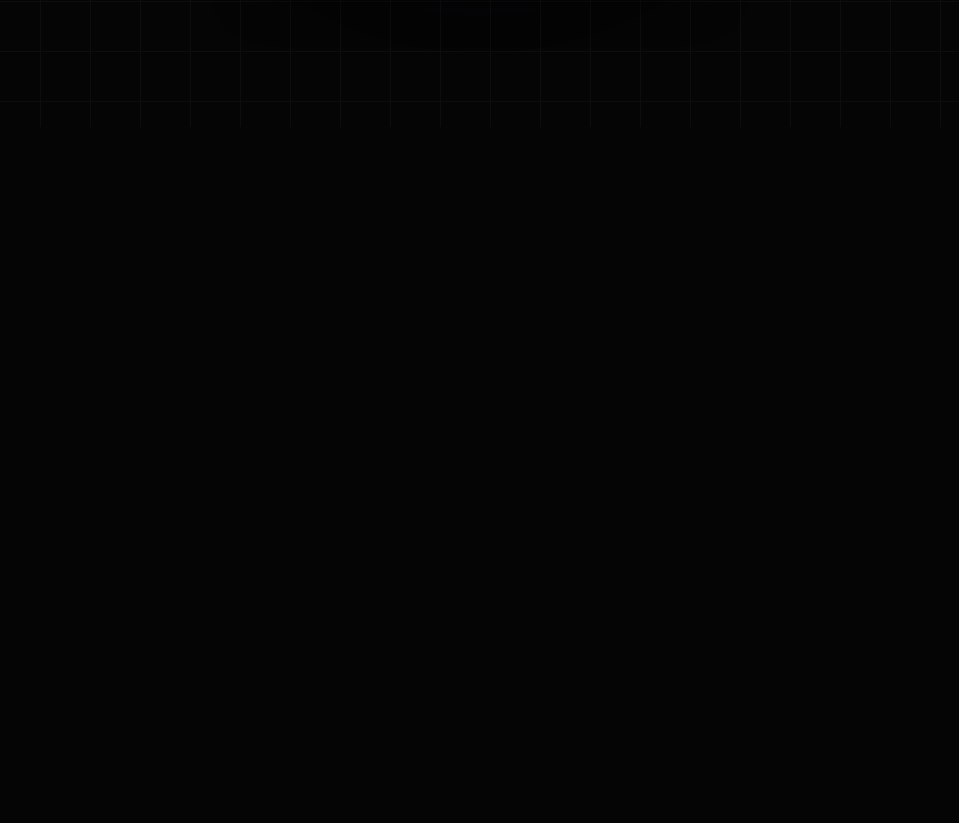
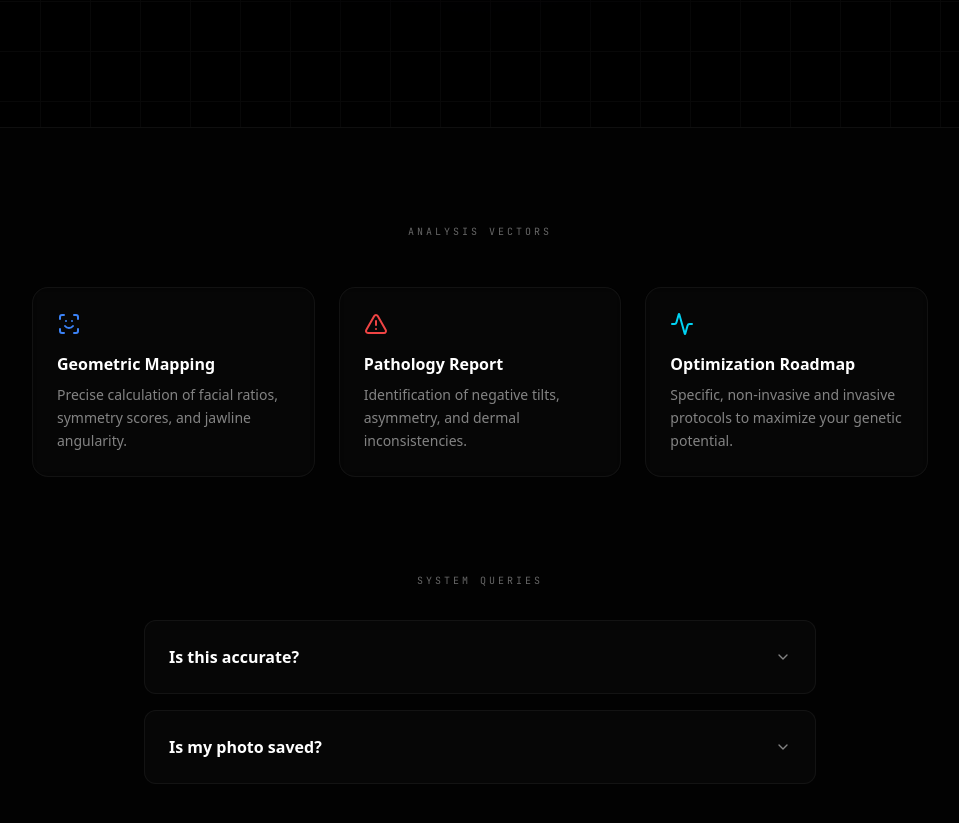
Before and after one commit to bennydaking/aurascan-mvp, a Next.js app: page / in a window 1280 px wide. Shown: the part 749-1572 px from the top of the page, without its empty margins (160-1119 px from the left). Before the commit the page ends 876 px from the top, so only its background shows below. Built offline with nearby package versions, Linux system fonts and the light colour scheme.

Commit message:
feat: implemented V2 Dossier and Protocol upgrades

```diff
--- a/package.json
+++ b/package.json
@@ -15,6 +15,7 @@
     "next": "16.1.6",
     "react": "19.2.3",
     "react-dom": "19.2.3",
+    "recharts": "^3.7.0",
     "tailwind-merge": "^3.5.0"
   },
   "devDependencies": {
--- a/src/app/page.tsx
+++ b/src/app/page.tsx
@@ -1,7 +1,7 @@
 "use client";
 
 import { useState, useRef, ChangeEvent } from "react";
-import { Upload } from "lucide-react";
+import { Upload, ScanFace, AlertTriangle, Activity, ChevronDown } from "lucide-react";
 import { ScannerOverlay } from "@/components/ScannerOverlay";
 import { ResultsPaywall } from "@/components/ResultsPaywall";
 import { BiometricReport } from "@/components/BiometricReport";
@@ -86,7 +86,9 @@ export default function Home() {
   };
 
   return (
-    <main className="min-h-screen relative flex flex-col items-center justify-center p-6 md:p-24 overflow-hidden selection:bg-medical-blue selection:text-white">
+    <main className="min-h-screen relative flex flex-col bg-black overflow-y-auto selection:bg-medical-blue selection:text-white">
+
+      <section className="relative w-full min-h-screen flex flex-col items-center justify-center p-6 md:p-24 overflow-hidden">
 
         {/* Background Grid Pattern */}
         <div className="absolute inset-0 pointer-events-none opacity-[0.03] z-0"
@@ -198,6 +200,59 @@ export default function Home() {
 
         </div>
 
+      </section>
+
+      {/* The Protocol Section - Only visible in idle state for clean UX */}
+      {appState === "idle" && (
+        <section className="w-full bg-[#020202] border-t border-white/5 py-24 px-6 relative z-20">
+          <div className="max-w-4xl mx-auto">
+            <h2 className="text-[10px] font-mono tracking-[0.3em] text-white/40 uppercase text-center mb-12">Analysis Vectors</h2>
+
+            <div className="grid md:grid-cols-3 gap-6 mb-24">
+              <div className="p-6 rounded-2xl border border-white/5 bg-white/[0.02] backdrop-blur-sm hover:border-white/10 transition-colors">
+                <ScanFace className="w-6 h-6 text-medical-blue mb-4" />
+                <h3 className="text-white font-bold mb-2">Geometric Mapping</h3>
+                <p className="text-sm text-white/50 leading-relaxed">Precise calculation of facial ratios, symmetry scores, and jawline angularity.</p>
+              </div>
+              <div className="p-6 rounded-2xl border border-white/5 bg-white/[0.02] backdrop-blur-sm hover:border-white/10 transition-colors">
+                <AlertTriangle className="w-6 h-6 text-warning-red mb-4" />
+                <h3 className="text-white font-bold mb-2">Pathology Report</h3>
+                <p className="text-sm text-white/50 leading-relaxed">Identification of negative tilts, asymmetry, and dermal inconsistencies.</p>
+              </div>
+              <div className="p-6 rounded-2xl border border-white/5 bg-white/[0.02] backdrop-blur-sm hover:border-white/10 transition-colors">
+                <Activity className="w-6 h-6 text-cyan-400 mb-4" />
+                <h3 className="text-white font-bold mb-2">Optimization Roadmap</h3>
+                <p className="text-sm text-white/50 leading-relaxed">Specific, non-invasive and invasive protocols to maximize your genetic potential.</p>
+              </div>
+            </div>
+
+            <div className="max-w-2xl mx-auto">
+              <h2 className="text-[10px] font-mono tracking-[0.3em] text-white/40 uppercase text-center mb-8">System Queries</h2>
+              <div className="space-y-4">
+                <details className="group border border-white/5 bg-white/[0.02] rounded-xl overflow-hidden cursor-pointer">
+                  <summary className="p-6 font-bold text-white flex justify-between items-center list-none [&::-webkit-details-marker]:hidden">
+                    Is this accurate?
+                    <ChevronDown className="w-4 h-4 text-white/50 group-open:rotate-180 transition-transform" />
+                  </summary>
+                  <div className="p-6 pt-0 text-sm text-white/50 leading-relaxed border-t border-white/5">
+                    We utilize GLM-4V computer vision for 98% biometric precision.
+                  </div>
+                </details>
+                <details className="group border border-white/5 bg-white/[0.02] rounded-xl overflow-hidden cursor-pointer">
+                  <summary className="p-6 font-bold text-white flex justify-between items-center list-none [&::-webkit-details-marker]:hidden">
+                    Is my photo saved?
+                    <ChevronDown className="w-4 h-4 text-white/50 group-open:rotate-180 transition-transform" />
+                  </summary>
+                  <div className="p-6 pt-0 text-sm text-white/50 leading-relaxed border-t border-white/5">
+                    Negative. Images are processed in RAM and purged immediately after analysis.
+                  </div>
+                </details>
+              </div>
+            </div>
+          </div>
+        </section>
+      )}
+
     </main>
   );
 }
--- a/src/components/BiometricReport.tsx
+++ b/src/components/BiometricReport.tsx
@@ -2,6 +2,7 @@
 
 import { CheckCircle2, AlertTriangle, ArrowRightCircle } from "lucide-react";
 import Image from "next/image";
+import { Radar, RadarChart, PolarGrid, PolarAngleAxis, PolarRadiusAxis, ResponsiveContainer } from 'recharts';
 
 interface BiometricReportProps {
     imageUrl: string;
@@ -27,9 +28,28 @@ export function BiometricReport({ imageUrl, data, onReset }: BiometricReportProp
                 <div className="relative aspect-square rounded-2xl overflow-hidden border border-white/10 bg-black shadow-2xl">
                     <Image src={imageUrl} alt="Analysis Target" fill className="object-cover" />
                     <div className="absolute inset-0 bg-gradient-to-t from-black/60 to-transparent pointer-events-none" />
+
+                    {/* Tech Overlay */}
+                    <div className="absolute inset-0 pointer-events-none opacity-30"
+                        style={{
+                            backgroundImage: `
+                                linear-gradient(rgba(0, 255, 255, 0.4) 1px, transparent 1px),
+                                linear-gradient(90deg, rgba(0, 255, 255, 0.4) 1px, transparent 1px)
+                            `,
+                            backgroundSize: '20px 20px',
+                            backgroundPosition: 'center center'
+                        }}
+                    />
+                    <div className="absolute top-1/2 left-1/2 -translate-x-1/2 -translate-y-1/2 w-[60%] h-[80%] border border-cyan-500/50 rounded-[40%] pointer-events-none shadow-[0_0_15px_rgba(6,182,212,0.3)]" />
+                    <div className="absolute top-1/2 left-0 w-full h-[1px] bg-cyan-500/30 pointer-events-none" />
+                    <div className="absolute top-0 left-1/2 w-[1px] h-full bg-cyan-500/30 pointer-events-none" />
+
                     <div className="absolute bottom-4 left-4 right-4 flex justify-between items-end">
-                        <div className="font-mono text-[10px] uppercase tracking-widest text-white/50">Subject ID: #AX-892</div>
-                        <div className="text-xs font-mono text-medical-blue uppercase">Status: Parsed</div>
+                        <div className="font-mono text-[10px] uppercase tracking-widest text-cyan-500 drop-shadow-[0_0_5px_rgba(6,182,212,0.8)]">Subject ID: #AX-892</div>
+                        <div className="text-xs font-mono text-cyan-500 uppercase flex items-center gap-2 drop-shadow-[0_0_5px_rgba(6,182,212,0.8)]">
+                            <span className="w-1.5 h-1.5 bg-cyan-500 rounded-full animate-pulse shadow-[0_0_5px_#06b6d4]" />
+                            Tracking Active
+                        </div>
                     </div>
                 </div>
 
@@ -45,25 +65,27 @@ export function BiometricReport({ imageUrl, data, onReset }: BiometricReportProp
                         </div>
                     </div>
 
-                    <div className="grid grid-cols-1 gap-4">
-                        {Object.entries({
-                            "Facial Symmetry": data.ratings.symmetry,
-                            "Mandibular Definition": data.ratings.jawline,
-                            "Skin Texture Quality": data.ratings.skin
-                        }).map(([label, score]) => (
-                            <div key={label} className="p-4 rounded-xl border border-white/5 bg-white/[0.02]">
-                                <div className="flex justify-between items-center mb-2">
-                                    <span className="text-[10px] font-mono uppercase tracking-widest text-white/40">{label}</span>
-                                    <span className="text-sm font-bold text-medical-blue">{score.toFixed(1)}</span>
-                                </div>
-                                <div className="w-full h-1 bg-white/5 rounded-full overflow-hidden">
-                                    <div
-                                        className="h-full bg-medical-blue shadow-[0_0_8px_rgba(59,130,246,0.5)] transition-all duration-1000"
-                                        style={{ width: `${score * 10}%` }}
-                                    />
-                                </div>
-                            </div>
-                        ))}
+                    <div className="h-[250px] w-full p-4 rounded-xl border border-white/5 bg-white/[0.02]">
+                        <ResponsiveContainer width="100%" height="100%">
+                            <RadarChart cx="50%" cy="50%" outerRadius="70%" data={[
+                                { subject: 'Symmetry', A: data.ratings.symmetry * 10, fullMark: 100 },
+                                { subject: 'Jawline', A: data.ratings.jawline * 10, fullMark: 100 },
+                                { subject: 'Skin', A: data.ratings.skin * 10, fullMark: 100 },
+                                { subject: 'Eyes', A: Math.min((data.ratings.symmetry * 1.1) * 10, 100), fullMark: 100 },
+                                { subject: 'Dimorphism', A: Math.min((data.ratings.overall * 1.05) * 10, 100), fullMark: 100 },
+                            ]}>
+                                <PolarGrid stroke="rgba(255,255,255,0.1)" />
+                                <PolarAngleAxis dataKey="subject" tick={{ fill: 'rgba(255,255,255,0.5)', fontSize: 10, fontFamily: 'monospace' }} />
+                                <PolarRadiusAxis angle={30} domain={[0, 100]} tick={false} axisLine={false} />
+                                <Radar
+                                    name="Biometrics"
+                                    dataKey="A"
+                                    stroke="#06b6d4"
+                                    fill="#06b6d4"
+                                    fillOpacity={0.2}
+                                />
+                            </RadarChart>
+                        </ResponsiveContainer>
                     </div>
                 </div>
             </div>
@@ -71,14 +93,15 @@ export function BiometricReport({ imageUrl, data, onReset }: BiometricReportProp
             {/* Critical Findings Section */}
             <div className="grid md:grid-cols-2 gap-6">
                 {/* Flaws / Deviations */}
-                <div className="p-6 rounded-2xl border border-warning-red/20 bg-warning-red/5 space-y-4">
-                    <div className="flex items-center gap-2 text-warning-red mb-2">
+                <div className="p-6 rounded-xl border border-warning-red/40 bg-black space-y-4 shadow-[0_0_20px_rgba(239,68,68,0.05)] relative overflow-hidden">
+                    <div className="absolute top-0 left-0 w-full h-[1px] bg-gradient-to-r from-warning-red/50 to-transparent" />
+                    <div className="flex items-center gap-2 text-warning-red mb-2 border-b border-warning-red/20 pb-3">
                         <AlertTriangle className="w-4 h-4" />
-                        <h4 className="text-xs font-mono uppercase tracking-wider font-bold">Structural Deviations</h4>
+                        <h4 className="text-[10px] font-mono uppercase tracking-widest font-bold">Terminal Diagnostic: Deviations</h4>
                     </div>
-                    <ul className="space-y-3">
+                    <ul className="space-y-3 pt-2">
                         {data.flaws.map((flaw, i) => (
-                            <li key={i} className="text-sm text-white/70 leading-relaxed font-sans border-l border-warning-red/30 pl-3">
+                            <li key={i} className="text-xs text-white/70 leading-relaxed font-mono pl-4 relative before:content-['>'] before:absolute before:left-0 before:text-warning-red/70 group hover:text-white transition-colors">
                                 {flaw}
                             </li>
                         ))}
@@ -86,14 +109,15 @@ export function BiometricReport({ imageUrl, data, onReset }: BiometricReportProp
                 </div>
 
                 {/* Improvements / Optimization */}
-                <div className="p-6 rounded-2xl border border-medical-blue/20 bg-medical-blue/5 space-y-4">
-                    <div className="flex items-center gap-2 text-medical-blue mb-2">
+                <div className="p-6 rounded-xl border border-medical-blue/40 bg-black space-y-4 shadow-[0_0_20px_rgba(59,130,246,0.05)] relative overflow-hidden">
+                    <div className="absolute top-0 left-0 w-full h-[1px] bg-gradient-to-r from-medical-blue/50 to-transparent" />
+                    <div className="flex items-center gap-2 text-medical-blue mb-2 border-b border-medical-blue/20 pb-3">
                         <ArrowRightCircle className="w-4 h-4" />
-                        <h4 className="text-xs font-mono uppercase tracking-wider font-bold">Bio-Optimization Pathway</h4>
+                        <h4 className="text-[10px] font-mono uppercase tracking-widest font-bold">Terminal Diagnostic: Optimization</h4>
                     </div>
-                    <ul className="space-y-3">
+                    <ul className="space-y-3 pt-2">
                         {data.improvements.map((improvement, i) => (
-                            <li key={i} className="text-sm text-white/70 leading-relaxed font-sans border-l border-medical-blue/30 pl-3">
+                            <li key={i} className="text-xs text-white/70 leading-relaxed font-mono pl-4 relative before:content-['>'] before:absolute before:left-0 before:text-medical-blue/70 group hover:text-white transition-colors">
                                 {improvement}
                             </li>
                         ))}
```
Also changed, not shown: 1 other file (tests, documents, lock files or other folders). Lines whose indentation alone changed are shown as unchanged.
